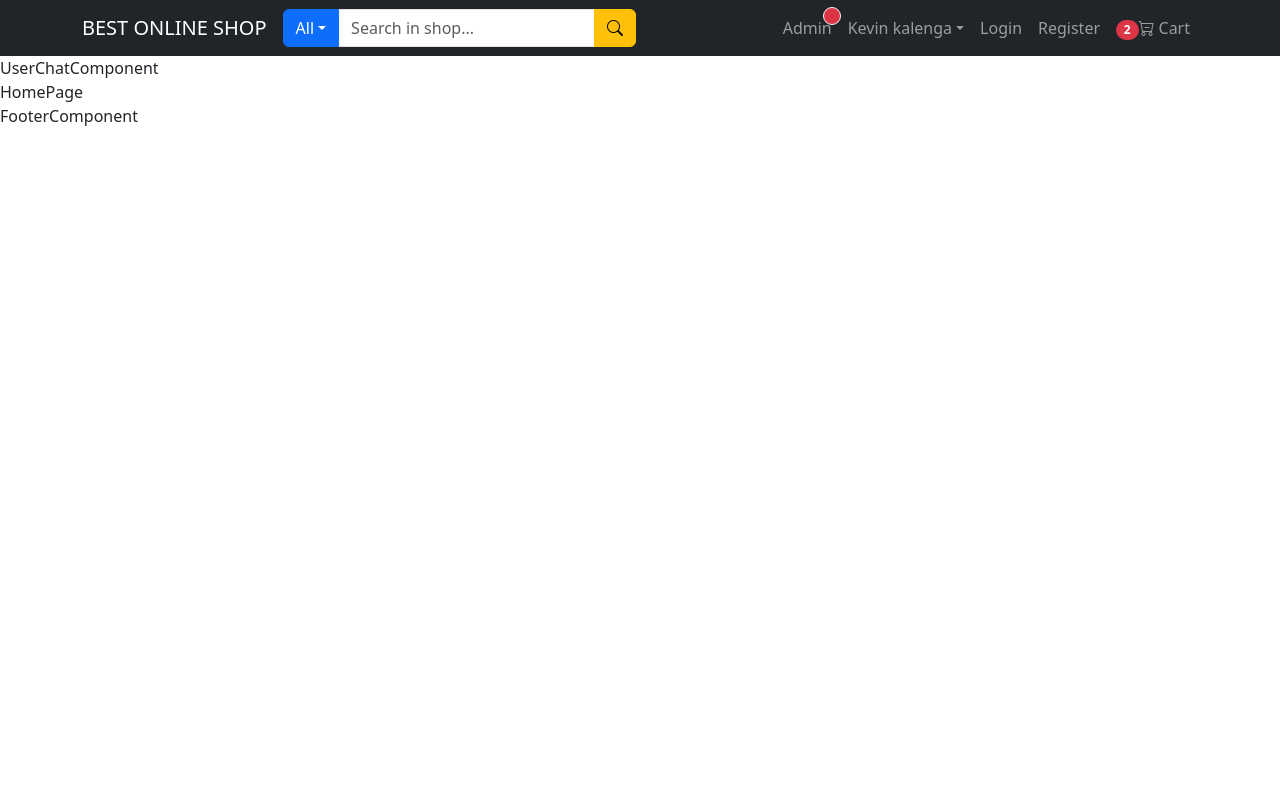
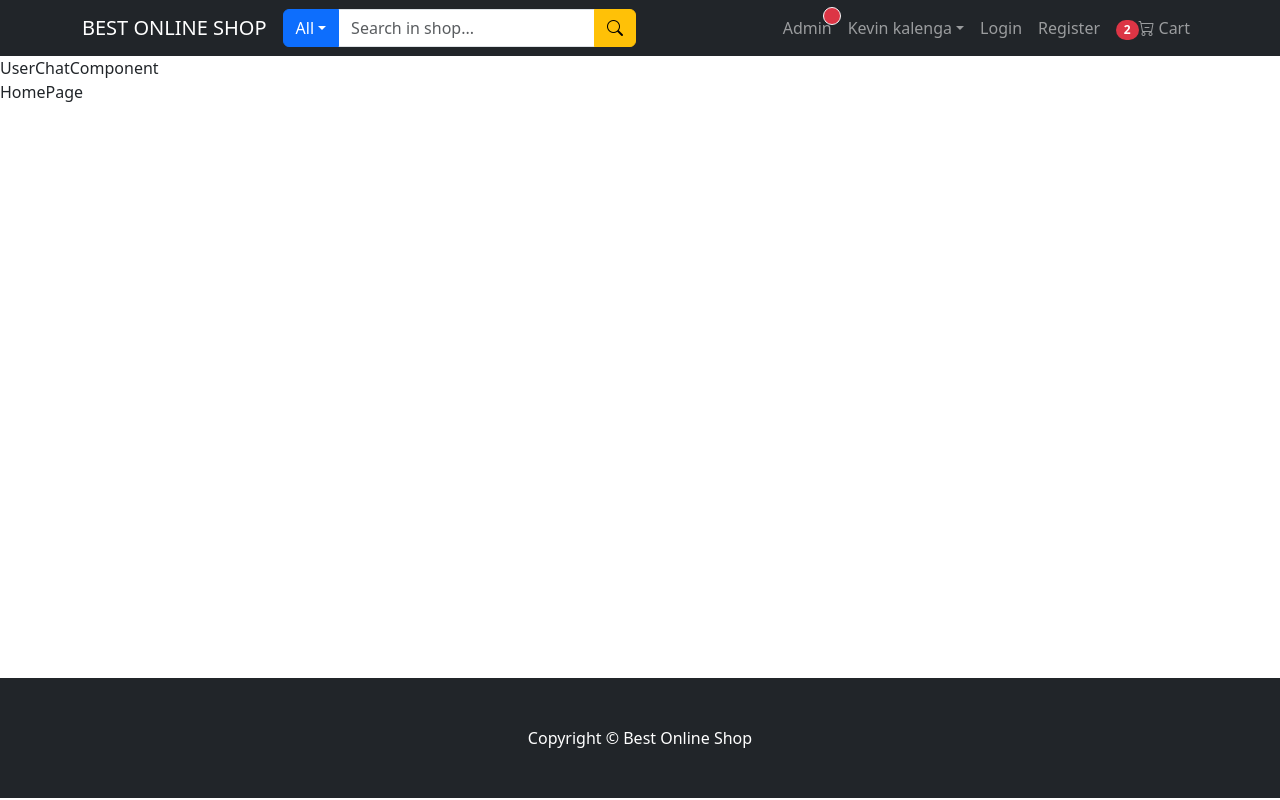
Before and after one commit to kevinkalenga/Mern_Ecommerce_Project, a React (Create React App) app in the folder frontend/: page / in a window 1280 px wide. Built offline with nearby package versions, Linux system fonts and the light colour scheme.

Commit message:
Style footer component

```diff
--- a/frontend/src/components/FooterComponent.js
+++ b/frontend/src/components/FooterComponent.js
@@ -1,7 +1,16 @@
-
+import {Container, Row, Col} from 'react-bootstrap'
 const FooterComponent = () => {
   return (
-    <div>FooterComponent</div>
+   <footer>
+    <Container fluid>
+        <Row className='mt-5'>
+           <Col className='bg-dark text-white text-center py-5'>
+             Copyright &copy; Best Online Shop
+           </Col>
+        </Row>
+
+    </Container>
+  </footer>
   )
 }
 
--- a/frontend/src/index.css
+++ b/frontend/src/index.css
@@ -0,0 +1,13 @@
+html {
+    position: relative;
+    min-height: 100%;
+}
+body {
+    margin-bottom: 170px;
+}
+footer {
+    position: absolute;
+    bottom: 0;
+    width: 100%;
+    height: 170px;
+}
```
